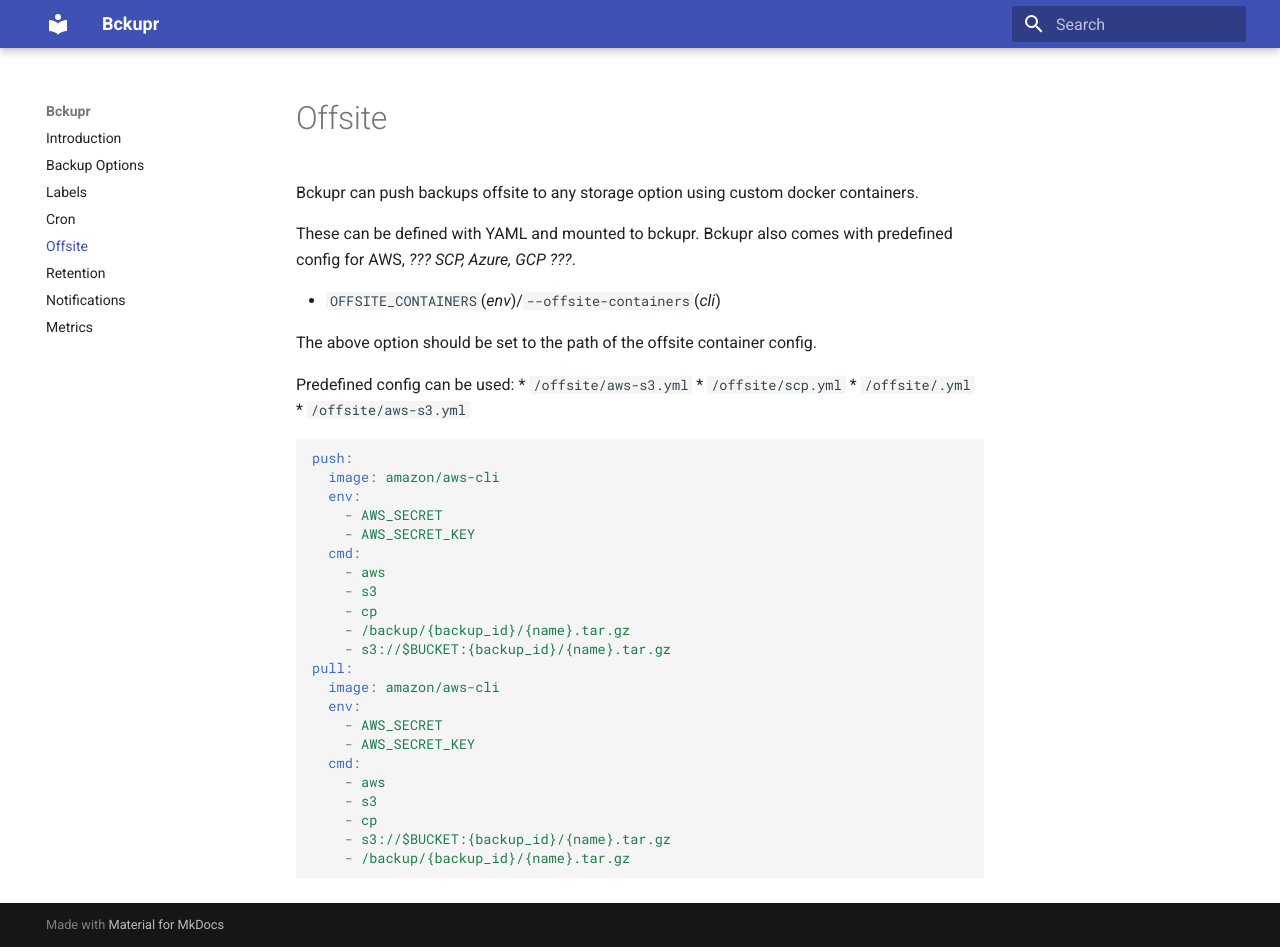
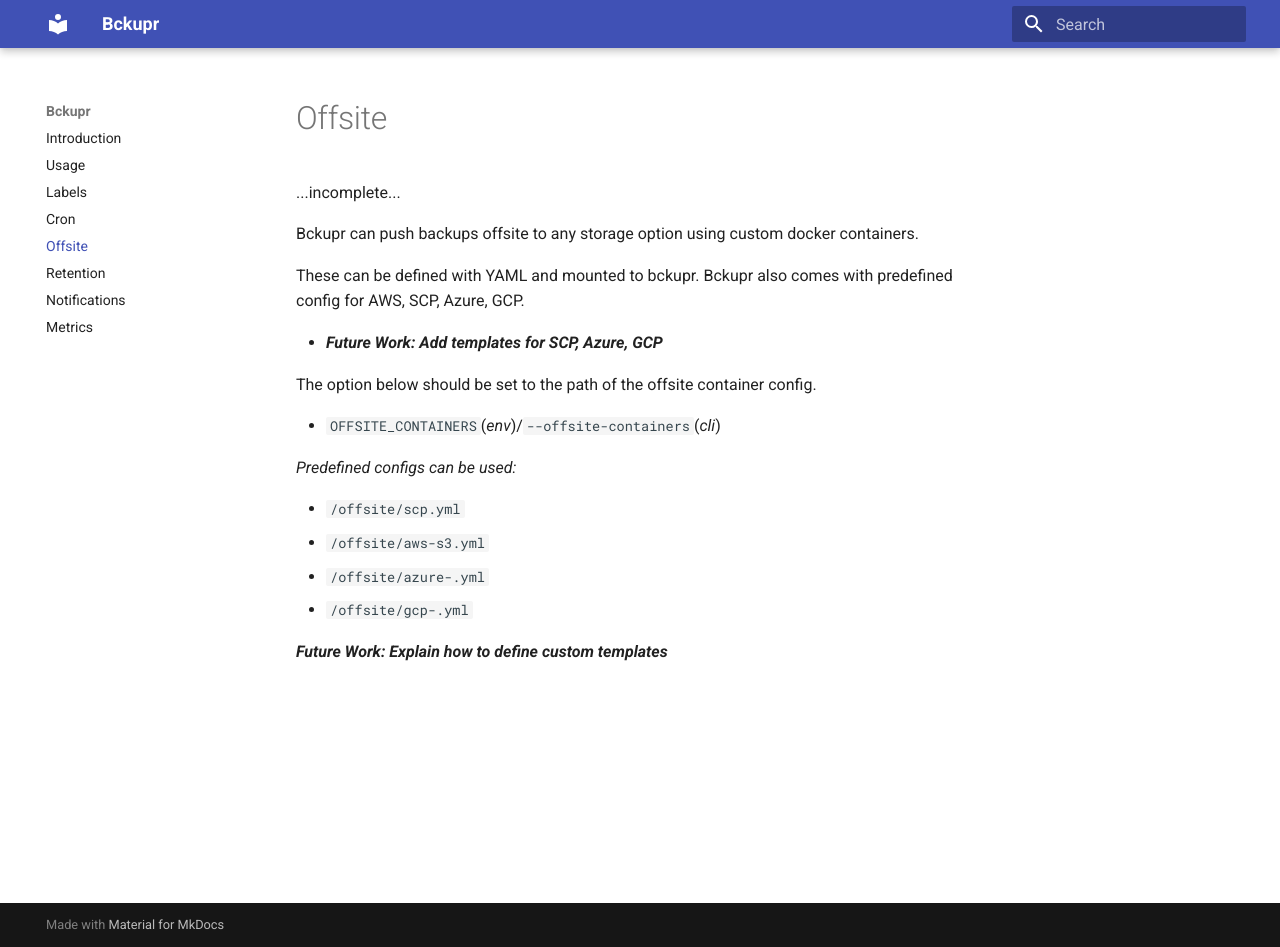
Before and after one commit to sbnarra/bckupr, an MkDocs documentation site: the page built from docs/markdown/offsite.md, in a window 1280 px wide and 947 px high. Built offline with MkDocs 1.6.1 and Material for MkDocs 9.7.7, drawn with Linux system fonts in a browser that asks for light colours.

````diff
--- a/docs/markdown/offsite.md
+++ b/docs/markdown/offsite.md
@@ -1,40 +1,22 @@
 # Offsite
+
+...incomplete...
 
 Bckupr can push backups offsite to any storage option using custom docker containers.
 
-These can be defined with YAML and mounted to bckupr. Bckupr also comes with predefined config for AWS, _??? SCP, Azure, GCP ???_.
+These can be defined with YAML and mounted to bckupr. Bckupr also comes with predefined config for AWS, SCP, Azure, GCP.
+
+* ___Future Work: Add templates for SCP, Azure, GCP___
+
+The option below should be set to the path of the offsite container config.
 
 * `OFFSITE_CONTAINERS`(_env_)/`--offsite-containers`(_cli_)
 
-The above option should be set to the path of the offsite container config.
+_Predefined configs can be used:_
 
-Predefined config can be used:
+* `/offsite/scp.yml`
 * `/offsite/aws-s3.yml`
-* `/offsite/scp.yml`
-* `/offsite/.yml`
-* `/offsite/aws-s3.yml`
+* `/offsite/azure-.yml`
+* `/offsite/gcp-.yml`
 
-```yaml
-push:
-  image: amazon/aws-cli
-  env:
-    - AWS_SECRET
-    - AWS_SECRET_KEY
-  cmd:
-    - aws
-    - s3
-    - cp
-    - /backup/{backup_id}/{name}.tar.gz
-    - s3://$BUCKET:{backup_id}/{name}.tar.gz
-pull:
-  image: amazon/aws-cli
-  env:
-    - AWS_SECRET
-    - AWS_SECRET_KEY
-  cmd:
-    - aws
-    - s3
-    - cp
-    - s3://$BUCKET:{backup_id}/{name}.tar.gz
-    - /backup/{backup_id}/{name}.tar.gz
-```
+___Future Work: Explain how to define custom templates___
--- a/docs/mkdocs.yml
+++ b/docs/mkdocs.yml
@@ -32,7 +32,7 @@ plugins:
       # rewrite_relative_urls: true
 nav:
   - 'Introduction': index.md
-  - 'Backup Options': options.md
+  - 'Usage': usage.md
   - 'Labels': 'labels.md'
   - 'Cron': 'cron.md'
   - 'Offsite': 'offsite.md'
````
Also changed, not shown: docs/markdown/cron.md (+9 -3 lines), docs/markdown/index.md (+4 -1 lines), docs/markdown/labels.md (+6 -0 lines), docs/markdown/metrics.md (added, +16 -0 lines), docs/markdown/notifications.md (+20 -8 lines), docs/markdown/options.md (deleted, +0 -45 lines), docs/markdown/retention.md (+3 -0 lines), README.md.
